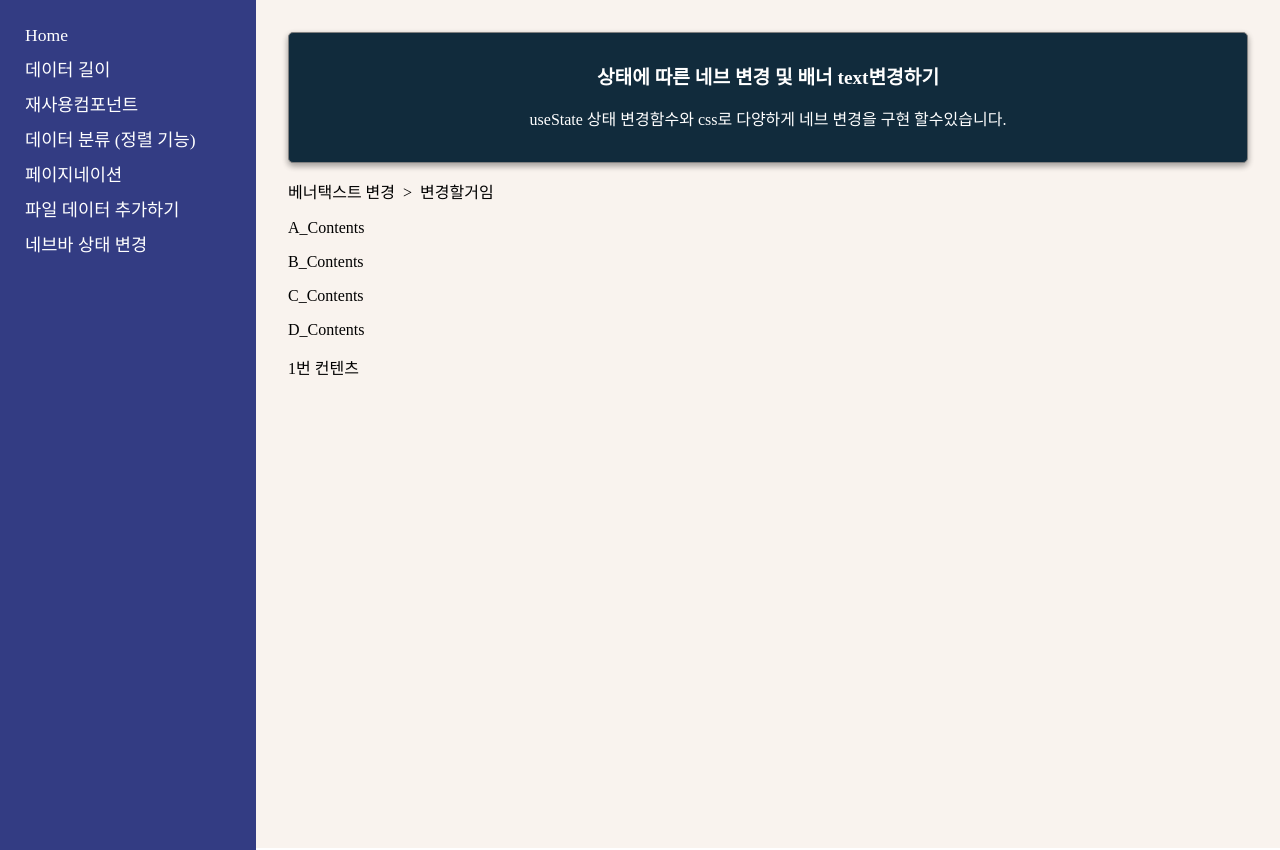
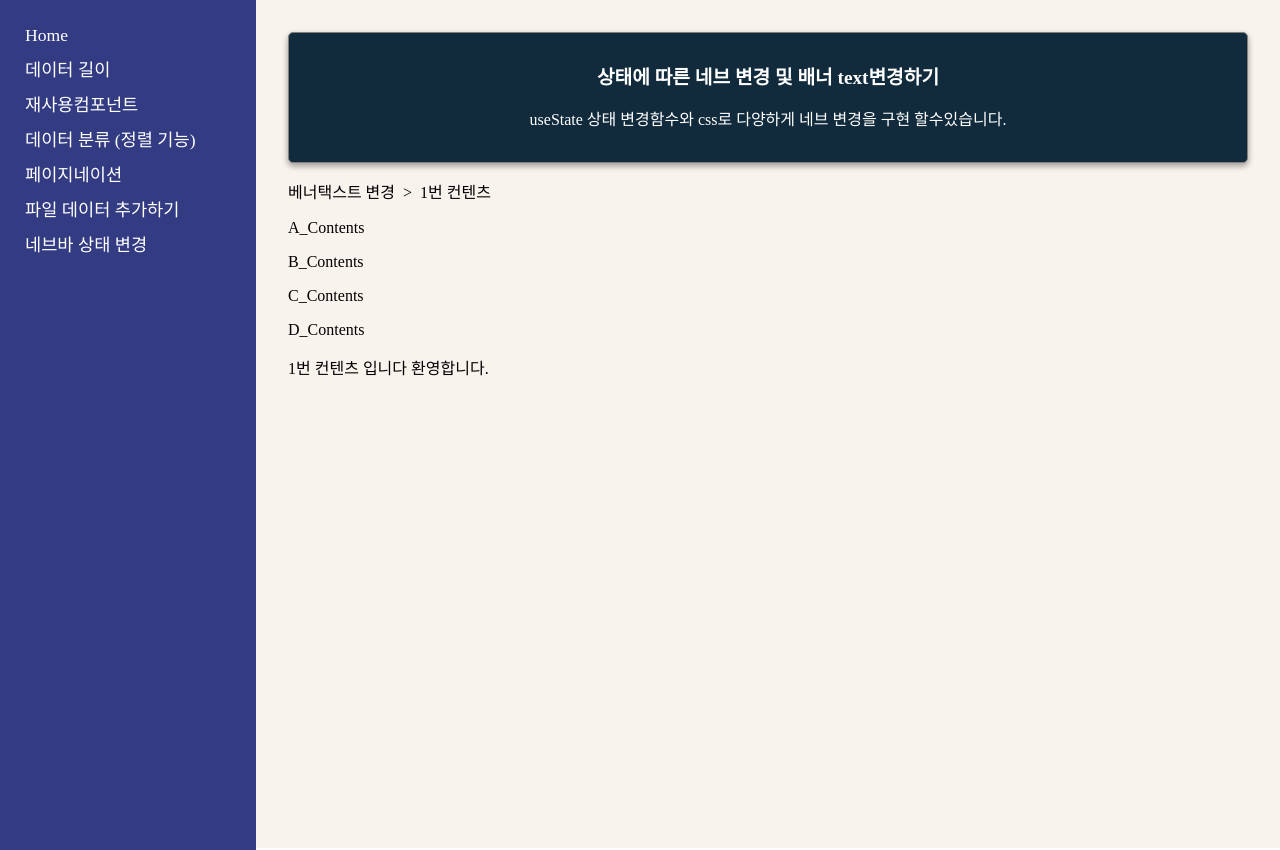
Before and after one commit to leejanghe/React_skill_Up, a React (Create React App) app in the folder myapp/: page /study6 in a window 1280 px wide. Built offline with nearby package versions, Linux system fonts and the light colour scheme.

Commit message:
change nav

```diff
--- a/myapp/src/components/changeNav/ChangeColorNav.js
+++ b/myapp/src/components/changeNav/ChangeColorNav.js
@@ -34,7 +34,13 @@ function ChangeColorNav() {
         <>
             <AlarmText text={text}/>
             <div>
-            <p>베너택스트 변경 &nbsp;&gt;&nbsp; <span>변경할거임</span></p>
+            <p>베너택스트 변경 &nbsp;&gt;&nbsp; <span>{
+            navNum === 1 ? '1번 컨텐츠'
+            : navNum === 2 ? '2번 컨텐츠'
+            : navNum === 3 ? '3번 컨텐츠'
+            : '4번 컨텐츠'
+            }
+            </span></p>
             </div>
 
             <div>
@@ -44,10 +50,10 @@ function ChangeColorNav() {
                 <p onClick={handleClickD}>D_Contents</p>
             </div>
             <div>
-                    {navNum === 1 ? '1번 컨텐츠' : ''}
-                    {navNum === 2 ? '2번 컨텐츠' : ''}
-                    {navNum === 3 ? '3번 컨텐츠' : ''}
-                    {navNum === 4 ? '4번 컨텐츠' : ''}
+                    {navNum === 1 ? '1번 컨텐츠 입니다 환영합니다.' : ''}
+                    {navNum === 2 ? '2번 컨텐츠 입니다 환영합니다.' : ''}
+                    {navNum === 3 ? '3번 컨텐츠 입니다 환영합니다.' : ''}
+                    {navNum === 4 ? '4번 컨텐츠 입니다 환영합니다.' : ''}
             </div>
         </>
     )
```
